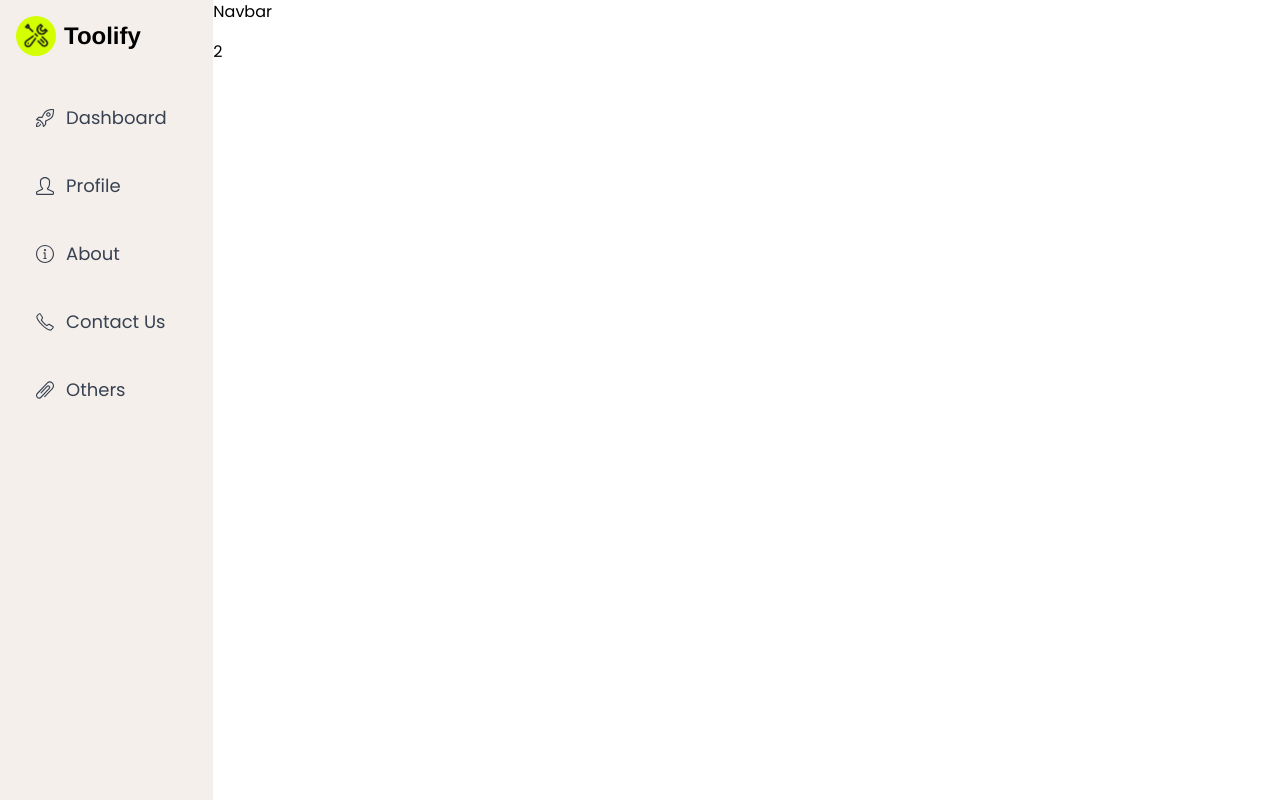
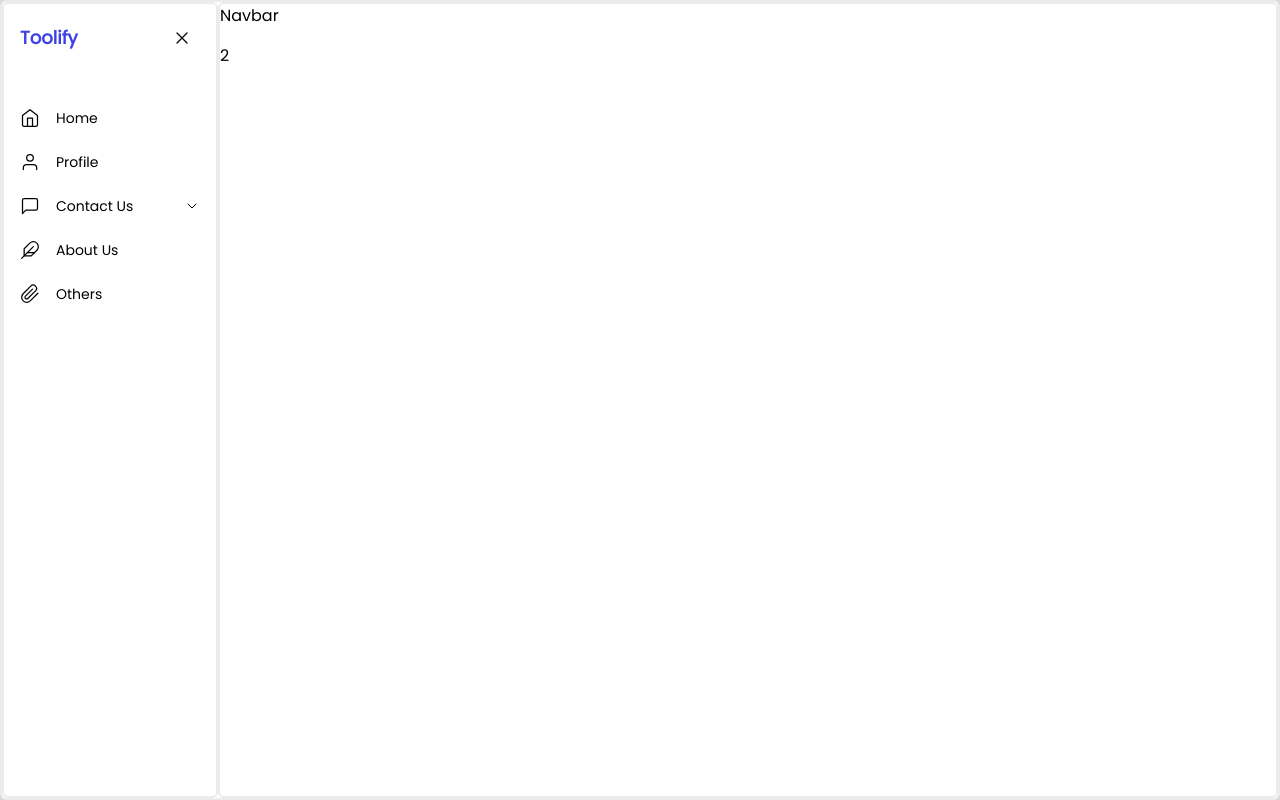
Before and after one commit to OmkarGhadge24/toolify, a React (Create React App) app in the folder frontend/: page / in a window 1280 px wide. Built offline with nearby package versions, Linux system fonts and the light colour scheme.

Commit message:
Sidebar Fixed

```diff
--- a/frontend/src/components/Menu.jsx
+++ b/frontend/src/components/Menu.jsx
@@ -1,129 +1,123 @@
 import React, { useState } from "react";
-import { Link } from "react-router-dom";
-import { TiThMenuOutline } from "react-icons/ti";
-import { IoClose } from "react-icons/io5";
-import { SlRocket, SlUser, SlPhone, SlInfo, SlPaperClip } from "react-icons/sl";
+import {
+  FiChevronDown,
+  FiMaximize2,
+  FiX,
+  FiHome,
+  FiUser,
+  FiMessageSquare,
+  FiFeather,
+  FiPaperclip,
+} from "react-icons/fi";
 
-const Menu = () => {
-  const [isMenuOpen, setIsMenuOpen] = useState(false);
+const Menu = ({ isOpen, setIsOpen }) => {
+  const [activeDropdown, setActiveDropdown] = useState("");
+
+  const navItems = [
+    { title: "Home",
+      icon: FiHome,
+      hasDropdown: false
+    },
+    {
+      title: "Profile",
+      icon: FiUser,
+      hasDropdown: false,
+    },
+    {
+      title: "Contact Us",
+      icon: FiMessageSquare,
+      hasDropdown: true,
+      dropdownItems: ["Email", "LinkedIn", "GitHub"],
+    },
+    { title: "About Us",
+      icon: FiFeather,
+      hasDropdown: false
+    },
+    {
+      title: "Others",
+      icon: FiPaperclip,
+      hasDropdown: false,
+    },
+  ];
+
   return (
-    <div className="relative bg-[#F4EFEB] h-full">
-      {/* Header */}
-      <div className="flex items-center justify-between p-4">
-        <div className="flex items-center gap-2">
-          <img
-            src="/images/save.png"
-            alt="Toolify"
-            className="w-10 h-10 rounded-full object-cover object-center"
+    <div
+      className={`bg-white h-full text-black transition-all duration-300 ease-in-out text-sm border-2 rounded-md border-[rgba(0,0,0,0.08)] ${
+        isOpen ? "w-64" : "w-16"
+      }`}
+    >
+      {/* Sidebar Header */}
+      <div className="p-4 flex justify-between items-center">
+        <h1
+          className={`font-bold overflow-hidden transition-all duration-300 text-lg whitespace-nowrap text-[#3B40E8] ${
+            isOpen ? "opacity-100" : "opacity-0"
+          }`}
+        >
+          Toolify
+        </h1>
+        <button
+          onClick={() => setIsOpen(!isOpen)}
+          className="hover:bg-[#F3F5F7] p-2 rounded-lg"
+        >
+          {isOpen ? (
+            <FiX size={20} strokeWidth={1.5} />
+          ) : (
+            <FiMaximize2 size={20} strokeWidth={1.5} />
+          )}
+        </button>
+      </div>
+
+      <nav className="mt-6">
+        {navItems.map((item) => (
+          <div key={item.title}>
+            {/* Main Menu Item */}
+            <div
+              className="px-4 py-3 hover:bg-[#F3F5F7] cursor-pointer flex items-center justify-between"
+              onClick={() =>
+                item.hasDropdown && isOpen
+                  ? setActiveDropdown(
+                      activeDropdown === item.title ? "" : item.title
+                    )
+                  : null
+              }
+            >
+              <div className="flex items-center">
+                <item.icon size={20} strokeWidth={1.5} color="#000" />
+                <span
+                  className={`ml-4 whitespace-nowrap overflow-hidden transition-all duration-300 ${
+                    isOpen ? "w-32 opacity-100" : "w-0 opacity-0"
+                  }`}
+                >
+                  {item.title}
+                </span>
+              </div>
+              {item.hasDropdown && isOpen && (
+                <FiChevronDown
+                  size={16}
+                  strokeWidth={1.5}
+                  className={`transition-transform duration-200 ${
+                    activeDropdown === item.title ? "rotate-180" : ""
+                  }`}
                 />
-          <h1 className="text-2xl font-['helvetica'] font-semibold">Toolify</h1>
-        </div>
-        {!isMenuOpen && (
-          <button
-            className="md:hidden text-2xl"
-            onClick={() => setIsMenuOpen(true)}
-            aria-label="Open menu"
-          >
-            <TiThMenuOutline />
-          </button>
               )}
             </div>
 
-      {/* Mobile Menu */}
+            {/* Dropdown Items */}
+            {item.hasDropdown && isOpen && activeDropdown === item.title && (
+              <div className="bg-[#f5f5f5] overflow-hidden transition-all duration-200">
+                {item.dropdownItems.map((dropdownItem) => (
                   <div
-        className={`fixed top-0 left-0 h-full bg-[#F4EFEB] transition-transform duration-300 ease-in-out z-50 ${
-          isMenuOpen ? "translate-x-0" : "-translate-x-full"
-        } md:hidden`}
+                    key={dropdownItem}
+                    className="px-11 py-2 hover:bg-[#f1f1f1] cursor-pointer text-sm"
                   >
-        <button
-          className="absolute top-4 right-4 text-2xl"
-          onClick={() => setIsMenuOpen(false)}
-          aria-label="Close menu"
-        >
-          <IoClose />
-        </button>
-        <div className="flex flex-col items-center h-full mt-10 p-6 space-y-4">
-          <Link
-            to="/"
-            className="flex items-center w-full gap-3 text-lg text-gray-700 p-3 rounded-lg transition-all duration-300 ease-in-out hover:bg-[#3D6984] hover:text-white text-center"
-            onClick={() => setIsMenuOpen(false)}
-          >
-            <SlRocket />
-            <span>Dashboard</span>
-          </Link>
-          <Link
-            to="/profile"
-            className="flex items-center w-full gap-3 text-lg text-gray-700 p-3 rounded-lg transition-all duration-300 ease-in-out hover:bg-[#3D6984] hover:text-white text-center"
-            onClick={() => setIsMenuOpen(false)}
-          >
-            <SlUser />
-            <span>Profile</span>
-          </Link>
-          <Link
-            to="/about"
-            className="flex items-center w-full gap-3 text-lg text-gray-700 p-3 rounded-lg transition-all duration-300 ease-in-out hover:bg-[#3D6984] hover:text-white text-center"
-            onClick={() => setIsMenuOpen(false)}
-          >
-            <SlInfo />
-            <span>About</span>
-          </Link>
-          <Link
-            to="/contact"
-            className="flex items-center w-full gap-3 text-lg text-gray-700 p-3 rounded-lg transition-all duration-300 ease-in-out hover:bg-[#3D6984] hover:text-white text-center"
-            onClick={() => setIsMenuOpen(false)}
-          >
-            <SlPhone />
-            <span>Contact Us</span>
-          </Link>
-          <Link
-            to="/others"
-            className="flex items-center w-full gap-3 text-lg text-gray-700 p-3 rounded-lg transition-all duration-300 ease-in-out hover:bg-[#3D6984] hover:text-white text-center"
-            onClick={() => setIsMenuOpen(false)}
-          >
-            <SlPaperClip />
-            <span>Others</span>
-          </Link>
+                    {dropdownItem}
                   </div>
+                ))}
               </div>
-
-      {/* Desktop Menu */}
-      <div className="hidden md:flex flex-col h-full gap-4 mt-5">
-        <Link
-          to="/"
-          className="flex items-center gap-3 text-lg ml-6 text-gray-700 p-3 border-r-2 border-transparent transition-all duration-300 ease-in-out hover:border-[#3D6984] text-center"
-        >
-          <SlRocket />
-          <span>Dashboard</span>
-        </Link>
-        <Link
-          to="/profile"
-          className="flex items-center gap-3 text-lg ml-6 text-gray-700 p-3 border-r-2 border-transparent transition-all duration-300 ease-in-out hover:border-[#3D6984] text-center"
-        >
-          <SlUser />
-          <span>Profile</span>
-        </Link>
-        <Link
-          to="/about"
-          className="flex items-center gap-3 text-lg ml-6 text-gray-700 p-3 border-r-2 border-transparent transition-all duration-300 ease-in-out hover:border-[#3D6984] text-center"
-        >
-          <SlInfo />
-          <span>About</span>
-        </Link>
-        <Link
-          to="/contact"
-          className="flex items-center gap-3 text-lg ml-6 text-gray-700 p-3 border-r-2 border-transparent transition-all duration-300 ease-in-out hover:border-[#3D6984] text-center"
-        >
-          <SlPhone />
-          <span>Contact Us</span>
-        </Link>
-        <Link
-          to="/others"
-          className="flex items-center gap-3 text-lg ml-6 text-gray-700 p-3 border-r-2 border-transparent transition-all duration-300 ease-in-out hover:border-[#3D6984] text-center"
-        >
-          <SlPaperClip />
-          <span>Others</span>
-        </Link>
+            )}
           </div>
+        ))}
+      </nav>
     </div>
   );
 };
--- a/frontend/src/pages/Dashboard.jsx
+++ b/frontend/src/pages/Dashboard.jsx
@@ -1,11 +1,12 @@
-import React from 'react'
+import React from "react";
 
 const Dashboard = () => {
   return (
-    <div>
-        1
+    <div className="p-4">
+      <h1 className="text-2xl font-bold">Dashboard</h1>
+      <p>Welcome to the Dashboard!</p>
     </div>
-  )
-}
+  );
+};
 
-export default Dashboard
+export default Dashboard;
--- a/frontend/src/pages/Home.jsx
+++ b/frontend/src/pages/Home.jsx
@@ -1,19 +1,19 @@
-import React from "react";
+import React, { useState } from "react";
 import Navbar from "./../components/Navbar";
 import Menu from "../components/Menu";
 
 const Home = () => {
+  const [isOpen, setIsOpen] = useState(true);
   return (
-    <div className="md:flex h-full overflow-hidden">
-      <div className="w-full md:w-1/6">
-        <Menu />
-      </div>
-
-      <div className="w-full md:w-5/6 flex flex-col gap-4">
-        <div className="w-full ">
-          <Navbar />
+    <div className="w-full flex-1 transition-all duration-300 bg-[#dadada] h-full overflow-hidden">
+      <div className="bg-white w-full border-2 rounded-md border-[rgba(0,0,0,0.08)] h-full shadow-sm flex">
+        <Menu isOpen={isOpen} setIsOpen={setIsOpen} />
+        <div className="w-full flex flex-col gap-4 bg-white border-2 rounded-md border-[rgba(0,0,0,0.08)] ">
+          <div className="w-full">
+            <Navbar />
+          </div>
+          <div className="w-full flex-grow">2</div>
         </div>
-        <div className="w-full flex-grow">2</div>
       </div>
     </div>
   );
```
Lines whose indentation alone changed are shown as unchanged.
